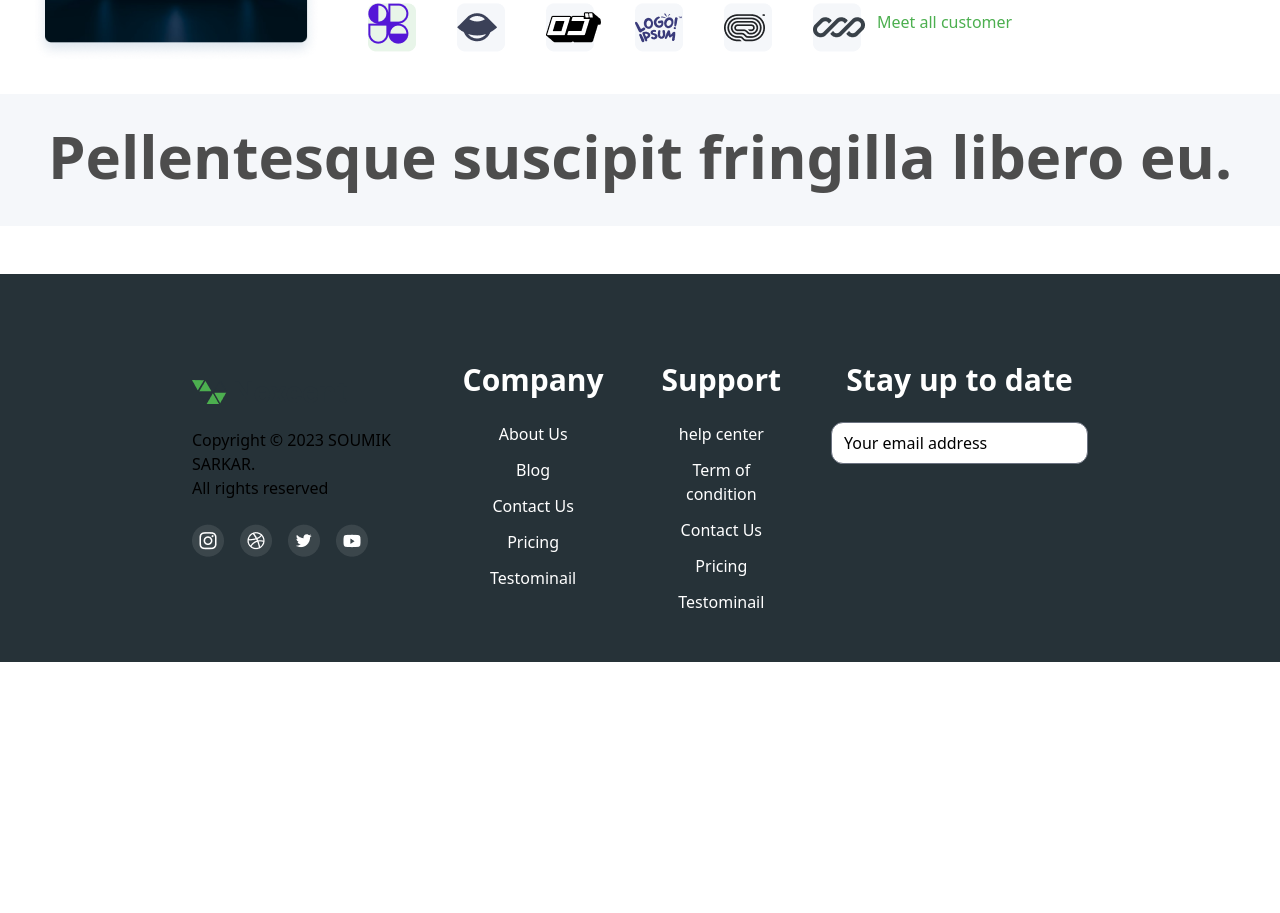
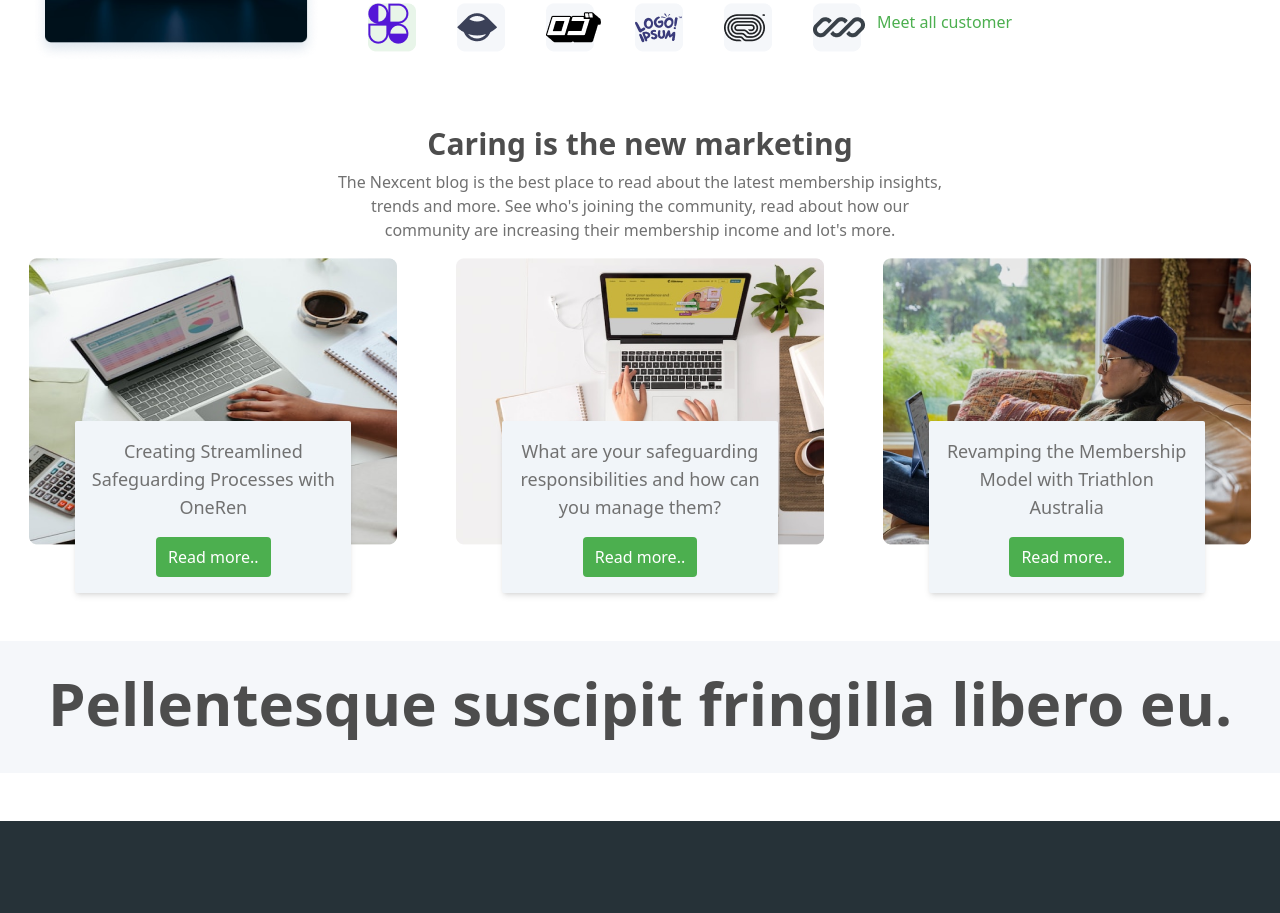
Before and after one commit to Soum-ik/React_1, a React (Vite) app: page / in a window 1280 px wide. Shown: the part 3280-4193 px from the top of the page. Before the commit the page ends 3942 px from the top, so only its background shows below. Built offline with nearby package versions, Linux system fonts and the light colour scheme.

Commit message:
community

```diff
--- a/src/App.jsx
+++ b/src/App.jsx
@@ -20,7 +20,7 @@ function App() {
       <Achivment />
       <Unlock/>
       <Customer/>
-      {/* <Community/> */}
+      <Community/>
       <Decription/>
       <Footer/>
     </>
```
